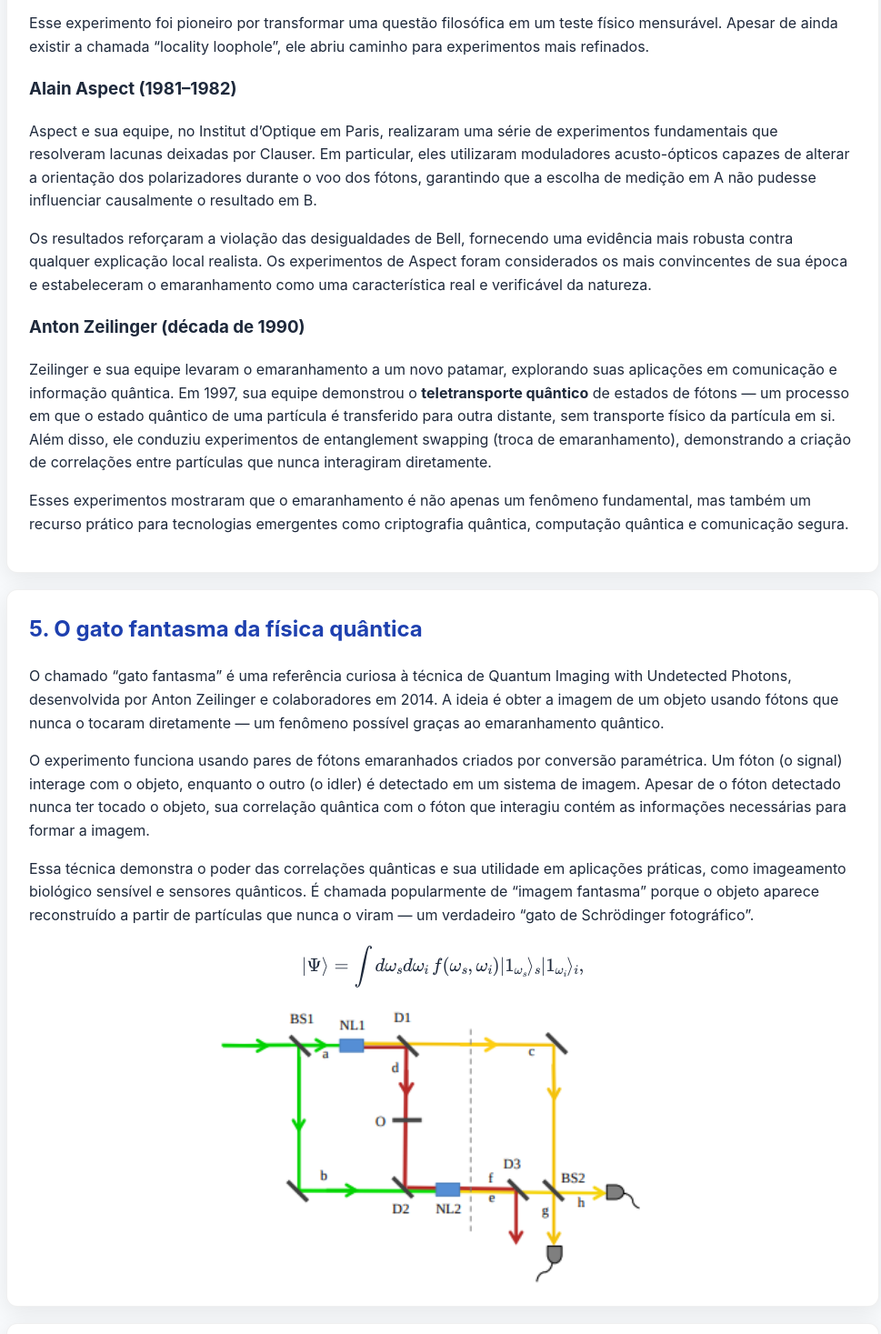
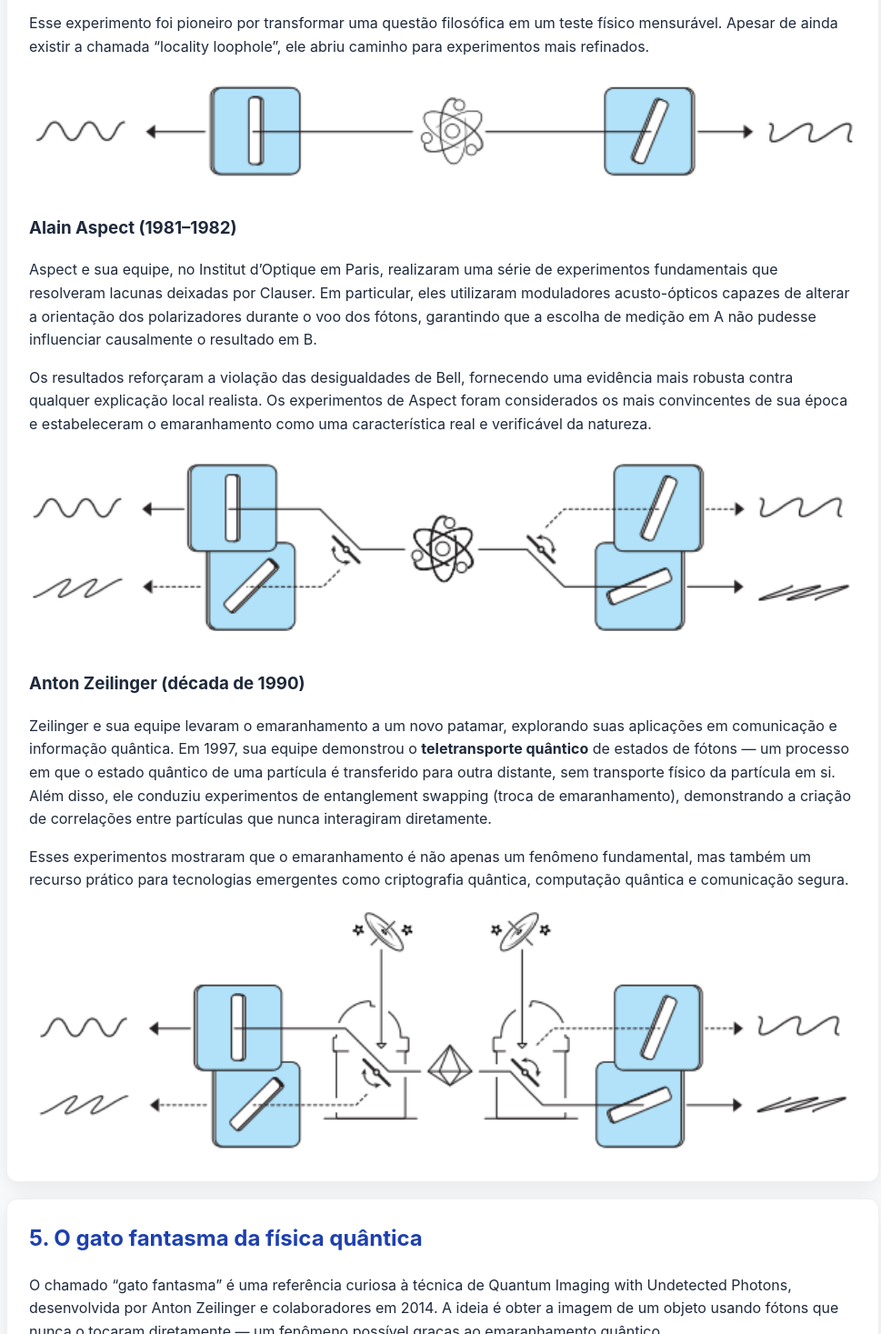
Before and after one commit to capelosini/QuantumEntanglementSite, a plain HTML site: page index.html in a window 1280 px wide. Shown: the part 2950-4417 px from the top of the page at 91% size, without its empty margins (153-1122 px from the left). Drawn offline with nearby package versions, Linux system fonts and the light colour scheme.

Commit message:
adicionadas imagens dos experimentos

```diff
--- a/index.html
+++ b/index.html
@@ -121,6 +121,7 @@
             <p>Esse experimento foi pioneiro por transformar uma questão filosófica em um teste físico mensurável.
                 Apesar de ainda existir a chamada “locality loophole”, ele abriu caminho para experimentos mais
                 refinados.</p>
+            <img src="./images/Clauser-experiement.png" alt="">
 
             <h3>Alain Aspect (1981–1982)</h3>
             <p>Aspect e sua equipe, no Institut d’Optique em Paris, realizaram uma série de experimentos fundamentais
@@ -131,6 +132,7 @@
                 contra qualquer explicação local realista. Os experimentos de Aspect foram considerados os mais
                 convincentes de sua época e estabeleceram o emaranhamento como uma característica real e verificável da
                 natureza.</p>
+            <img src="./images/Aspect-experiement.png" alt="">
 
             <h3>Anton Zeilinger (década de 1990)</h3>
             <p>Zeilinger e sua equipe levaram o emaranhamento a um novo patamar, explorando suas aplicações em
@@ -142,6 +144,7 @@
             <p>Esses experimentos mostraram que o emaranhamento é não apenas um fenômeno fundamental, mas também um
                 recurso prático para tecnologias emergentes como criptografia quântica, computação quântica e
                 comunicação segura.</p>
+            <img src="./images/Zellinger-experiement.png" alt="">
         </section>
 
         <section class="card" id="ghostcat">
```
Also changed, not shown: images/Aspect-experiement.png (added), images/Clauser-experiement.png (added), images/Zellinger-experiement.png (added).
